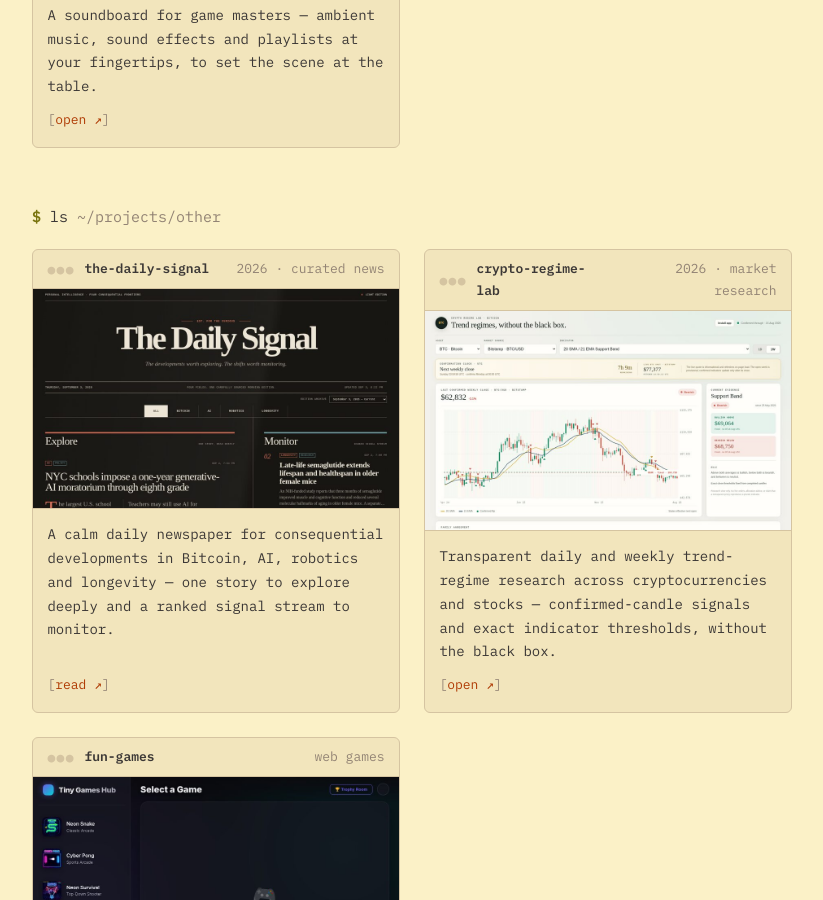
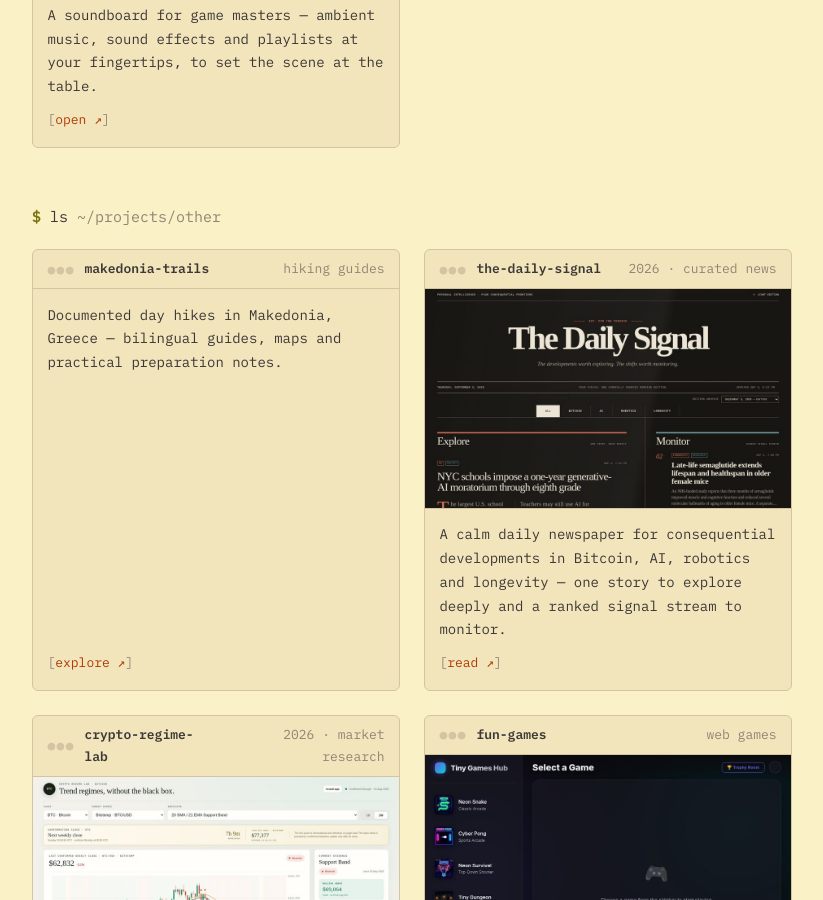
Before and after one commit to karask/karask.github.io, a Jekyll site: the page built from index.html, in a window 1280 px wide and 900 px high, scrolled down 2791 px. Shown: the whole window, without its empty margins (228-1051 px from the left). Built offline with Jekyll 4.4.1, drawn with Linux system fonts in a browser that asks for light colours.

Commit message:
added trails project

```diff
--- a/index.html
+++ b/index.html
@@ -209,6 +209,23 @@
     <article class="pane">
       <div class="pane-title">
         <span class="dots" aria-hidden="true">&#9679;&#9679;&#9679;</span>
+        <a class="name" href="https://kkarasavvas.com/makedonia-trails/">makedonia-trails</a>
+        <span class="meta">hiking guides</span>
+      </div>
+      <div class="pane-body">
+        <p>
+          Documented day hikes in Makedonia, Greece — bilingual guides,
+          maps and practical preparation notes.
+        </p>
+        <p class="links">
+          <a href="https://kkarasavvas.com/makedonia-trails/">explore &#8599;</a>
+        </p>
+      </div>
+    </article>
+
+    <article class="pane">
+      <div class="pane-title">
+        <span class="dots" aria-hidden="true">&#9679;&#9679;&#9679;</span>
         <a class="name" href="https://kkarasavvas.com/my-newspaper/">the-daily-signal</a>
         <span class="meta">2026 · curated news</span>
       </div>
```
